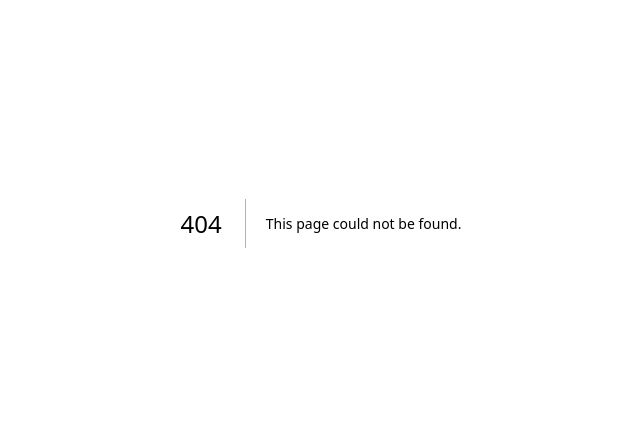
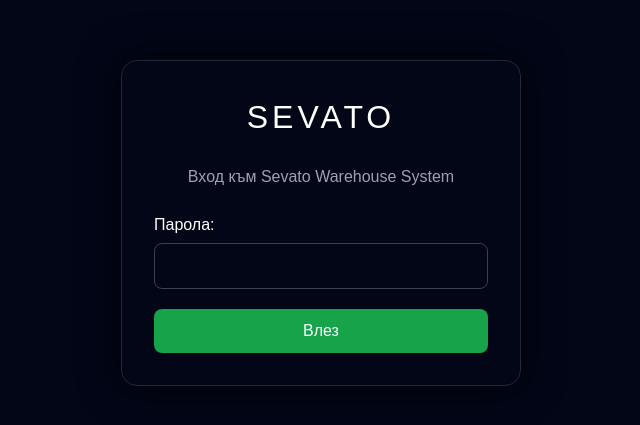
Before and after one commit to ufoxemnogogotin-cmyk/sevato-warehouse, a Next.js app: page /login in a window 1280 px wide. Before the commit this address had no page. Shown: the part 177-602 px from the top of the page, without its empty margins (319-959 px from the left). Built offline with nearby package versions, Linux system fonts and the light colour scheme.

Commit message:
Add password protection (middleware + login API)

```diff
--- /dev/null
+++ b/src/app/api/login/route.ts
@@ -0,0 +1,37 @@
+import { NextResponse } from "next/server";
+
+export async function POST(req: Request) {
+  const { password } = await req.json();
+
+  const correctPassword = process.env.WAREHOUSE_PASSWORD;
+
+  if (!correctPassword) {
+    console.error("WAREHOUSE_PASSWORD is not set");
+    return NextResponse.json(
+      { ok: false, error: "Server password not configured." },
+      { status: 500 }
+    );
+  }
+
+  if (password !== correctPassword) {
+    return NextResponse.json(
+      { ok: false, error: "Грешна парола." },
+      { status: 401 }
+    );
+  }
+
+  // ако е вярна – слагаме cookie за 30 дни
+  const res = NextResponse.json({ ok: true });
+
+  const maxAge = 60 * 60 * 24 * 30; // 30 дни
+
+  res.cookies.set("warehouse-auth", "1", {
+    httpOnly: true,
+    secure: true,
+    sameSite: "lax",
+    path: "/",
+    maxAge,
+  });
+
+  return res;
+}
--- /dev/null
+++ b/src/app/login/page.tsx
@@ -0,0 +1,126 @@
+"use client";
+
+import { useState } from "react";
+import { useRouter, useSearchParams } from "next/navigation";
+
+export default function LoginPage() {
+  const [password, setPassword] = useState("");
+  const [status, setStatus] = useState<string | null>(null);
+  const [loading, setLoading] = useState(false);
+
+  const router = useRouter();
+  const searchParams = useSearchParams();
+  const redirectTo = searchParams.get("from") || "/";
+
+  async function handleSubmit(e: React.FormEvent) {
+    e.preventDefault();
+    setStatus(null);
+    setLoading(true);
+
+    try {
+      const res = await fetch("/api/login", {
+        method: "POST",
+        headers: { "Content-Type": "application/json" },
+        body: JSON.stringify({ password }),
+      });
+
+      const data = await res.json();
+
+      if (!res.ok || !data.ok) {
+        setStatus(data.error || "Грешна парола.");
+        setLoading(false);
+        return;
+      }
+
+      // успех – пренасочваме към началната
+      router.push(redirectTo);
+    } catch (err) {
+      console.error(err);
+      setStatus("Нещо се счупи. Пробвай пак.");
+      setLoading(false);
+    }
+  }
+
+  return (
+    <main
+      style={{
+        minHeight: "100vh",
+        background: "#020617",
+        display: "flex",
+        alignItems: "center",
+        justifyContent: "center",
+        color: "white",
+        padding: 16,
+      }}
+    >
+      <div
+        style={{
+          background: "#020617",
+          borderRadius: 16,
+          padding: 32,
+          width: "100%",
+          maxWidth: 400,
+          boxShadow: "0 0 40px rgba(0,0,0,0.8)",
+          border: "1px solid #1f2937",
+        }}
+      >
+        <h1
+          style={{
+            fontSize: 32,
+            fontWeight: 300,
+            letterSpacing: 4,
+            textAlign: "center",
+            marginBottom: 24,
+          }}
+        >
+          SEVATO
+        </h1>
+        <p style={{ textAlign: "center", marginBottom: 24, color: "#9ca3af" }}>
+          Вход към Sevato Warehouse System
+        </p>
+
+        <form
+          onSubmit={handleSubmit}
+          style={{ display: "grid", gap: 16 }}
+        >
+          <label style={{ display: "grid", gap: 6 }}>
+            Парола:
+            <input
+              type="password"
+              value={password}
+              onChange={(e) => setPassword(e.target.value)}
+              style={{
+                padding: 10,
+                borderRadius: 8,
+                border: "1px solid #374151",
+                background: "#020617",
+                color: "white",
+              }}
+            />
+          </label>
+
+          <button
+            type="submit"
+            disabled={loading}
+            style={{
+              marginTop: 4,
+              padding: "10px 16px",
+              borderRadius: 8,
+              border: "none",
+              background: "#16a34a",
+              color: "white",
+              fontWeight: 500,
+              cursor: "pointer",
+            }}
+          >
+            {loading ? "Влизане..." : "Влез"}
+          </button>
+
+          {status && (
+            <p style={{ color: "#f97316", fontSize: 14 }}>{status}</p>
+          )}
+        </form>
+      </div>
+    </main>
+  );
+}
--- /dev/null
+++ b/src/middleware.ts
@@ -0,0 +1,40 @@
+import { NextRequest, NextResponse } from "next/server";
+
+const PUBLIC_PATHS = ["/login", "/api/login", "/favicon.ico"];
+
+function isPublicPath(pathname: string) {
+  return PUBLIC_PATHS.some((p) => pathname.startsWith(p));
+}
+
+export function middleware(req: NextRequest) {
+  const { pathname } = req.nextUrl;
+
+  // оставяме статичните ресурси
+  if (
+    pathname.startsWith("/_next/") ||
+    pathname.startsWith("/public/") ||
+    pathname.startsWith("/favicon.ico")
+  ) {
+    return NextResponse.next();
+  }
+
+  // оставяме login и api/login
+  if (isPublicPath(pathname)) {
+    return NextResponse.next();
+  }
+
+  const cookie = req.cookies.get("warehouse-auth");
+
+  if (cookie?.value === "1") {
+    return NextResponse.next();
+  }
+
+  const loginUrl = new URL("/login", req.url);
+  loginUrl.searchParams.set("from", pathname || "/");
+  return NextResponse.redirect(loginUrl);
+}
+
+// важен matcher – да пазим всички нормални пътеки
+export const config = {
+  matcher: ["/((?!_next/static|_next/image|favicon.ico).*)"],
+};
```
